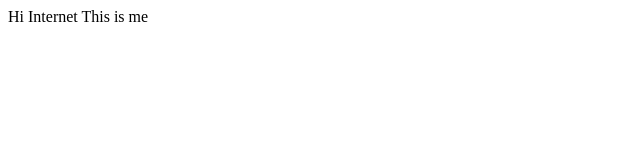
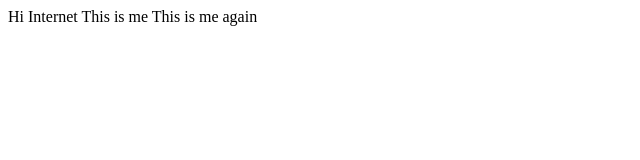
Before and after one commit to SachinWariyal/GitandNode, a website: page index.html in a window 1280 px wide. Shown: the whole page, without its empty margins (0-640 px from the left). Drawn offline with Linux system fonts and the light colour scheme.

Commit message:
Third commit

```diff
--- a/index.html
+++ b/index.html
@@ -9,5 +9,6 @@
 <body>
     Hi Internet
     This is me
+    This is me again
 </body>
 </html>
```
